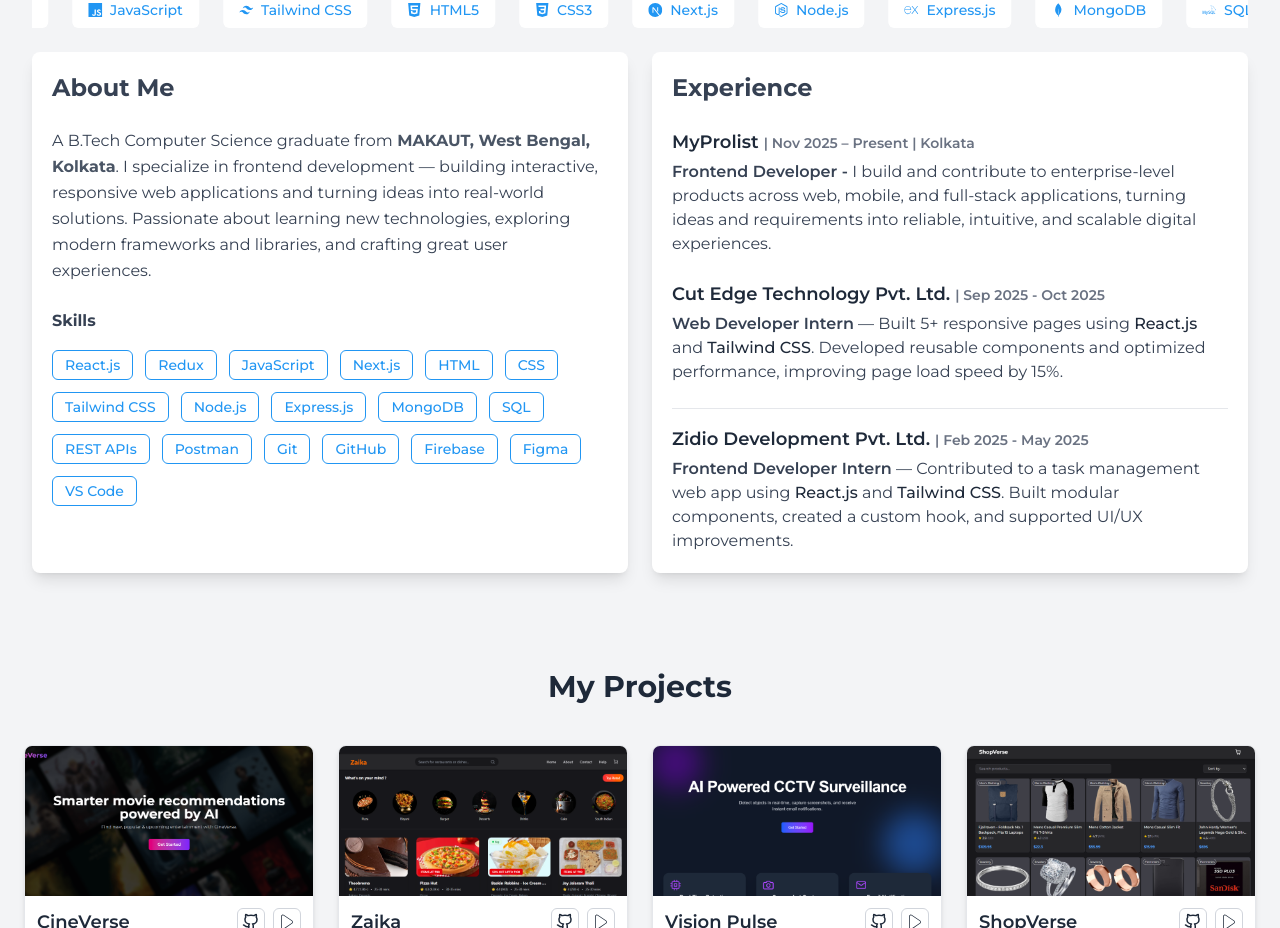
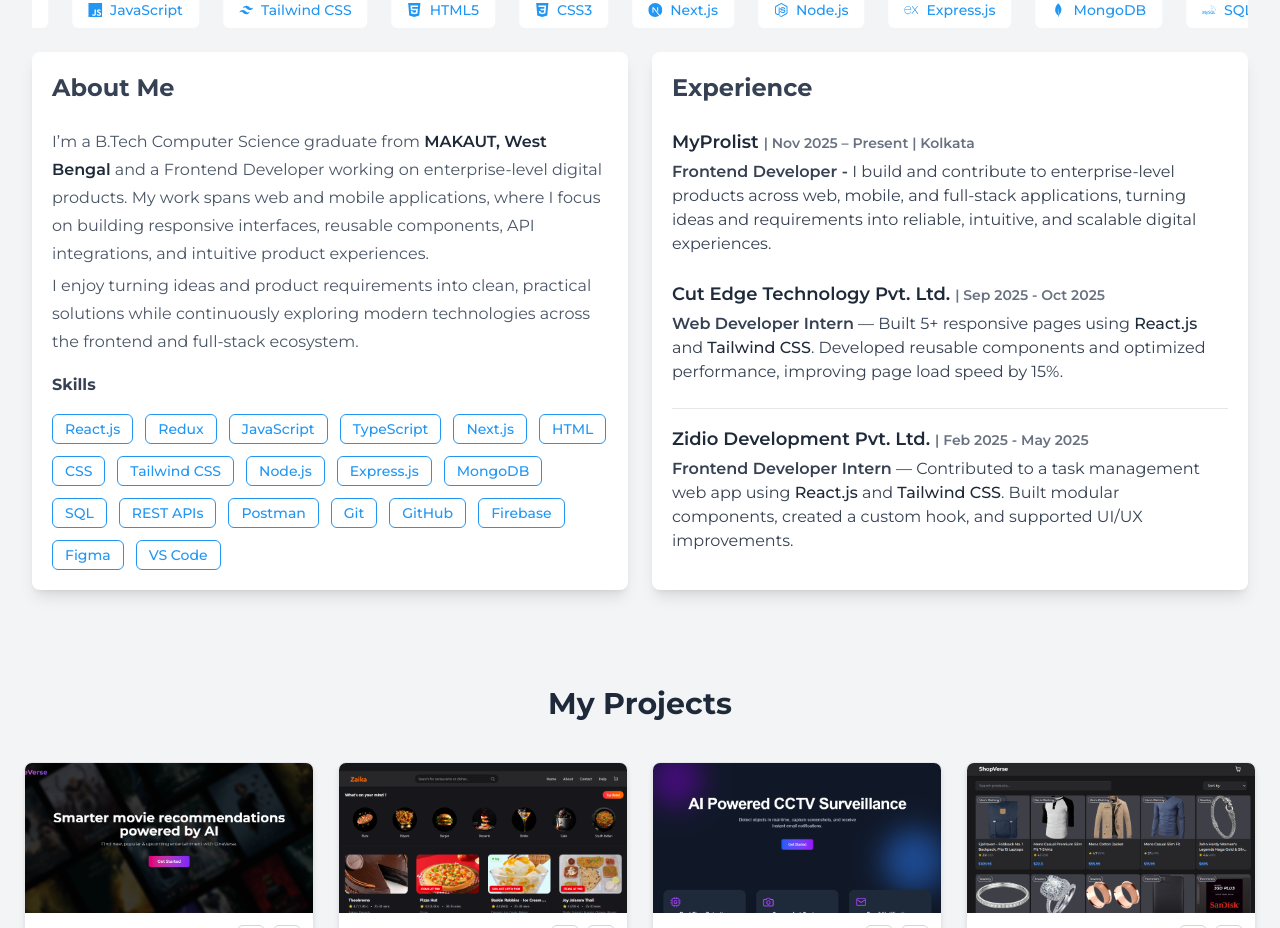
Before and after one commit to rjritesh/New-Portfolio, a React (Vite) app: page / in a window 1280 px wide. Shown: the part 840-1768 px from the top of the page. Built offline with nearby package versions, Linux system fonts and the light colour scheme.

Commit message:
Update about section

```diff
--- a/src/components/AboutExperience.jsx
+++ b/src/components/AboutExperience.jsx
@@ -7,6 +7,7 @@
     "React.js",
     "Redux",
     "JavaScript",
+    "TypeScript",
     "Next.js",
     "HTML",
     "CSS",
@@ -44,13 +45,22 @@
         {/* About Me Card */}
         <div className="bg-white shadow-lg rounded-lg p-5 w-full md:w-1/2 flex flex-col">
           <h3 className="text-2xl font-bold text-gray-700 mb-4 sm:mb-6">About Me</h3>
-          <p className="text-gray-700 text-xs sm:text-base leading-relaxed sm:mb-6">
-            A B.Tech Computer Science graduate from
-            <span className="font-bold text-gray-600"> MAKAUT, West Bengal, Kolkata</span>.
-            I specialize in frontend development — building interactive, responsive web applications and turning ideas into real-world solutions.
-            Passionate about learning new technologies, exploring modern frameworks and libraries, and crafting great user experiences.
+          <p className="text-sm sm:text-base text-gray-600 leading-7">
+            I’m a B.Tech Computer Science graduate from{" "}
+            <span className="font-semibold text-gray-800">
+              MAKAUT, West Bengal
+            </span>{" "}
+            and a Frontend Developer working on enterprise-level digital products.
+            My work spans web and mobile applications, where I focus on building
+            responsive interfaces, reusable components, API integrations, and
+            intuitive product experiences.
           </p>
 
+          <p className="text-sm sm:text-base text-gray-600 leading-7 mt-1 mb-4">
+            I enjoy turning ideas and product requirements into clean, practical
+            solutions while continuously exploring modern technologies across the
+            frontend and full-stack ecosystem.
+          </p>
           {/* Skills Capsules */}
           <h3 className="text-md font-bold text-gray-700 mb-2">Skills</h3>
           <div className="flex flex-wrap gap-2 sm:gap-3 mt-2">
```
